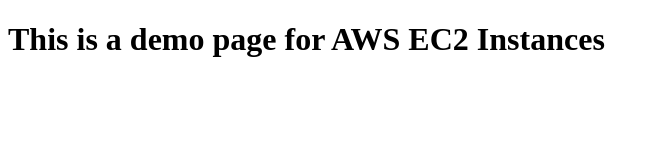
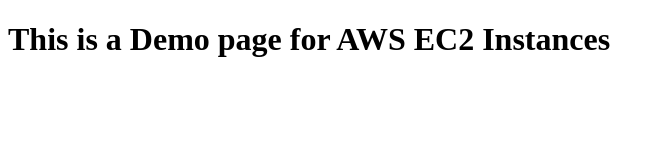
Before and after one commit to sdsodha/ec2, a plain HTML site: page index.html in a window 1280 px wide. Shown: the whole page, without its empty margins (0-665 px from the left). Drawn offline with Linux system fonts and the light colour scheme.

Commit message:
Update index.html

```diff
--- a/index.html
+++ b/index.html
@@ -7,6 +7,6 @@
  <title>AWS EC2 Demo</title>
 </head>
 <body>
- <h1>This is a demo page for AWS EC2 Instances</h1>
+ <h1>This is a Demo page for AWS EC2 Instances</h1>
 </body>
 </html>
```
